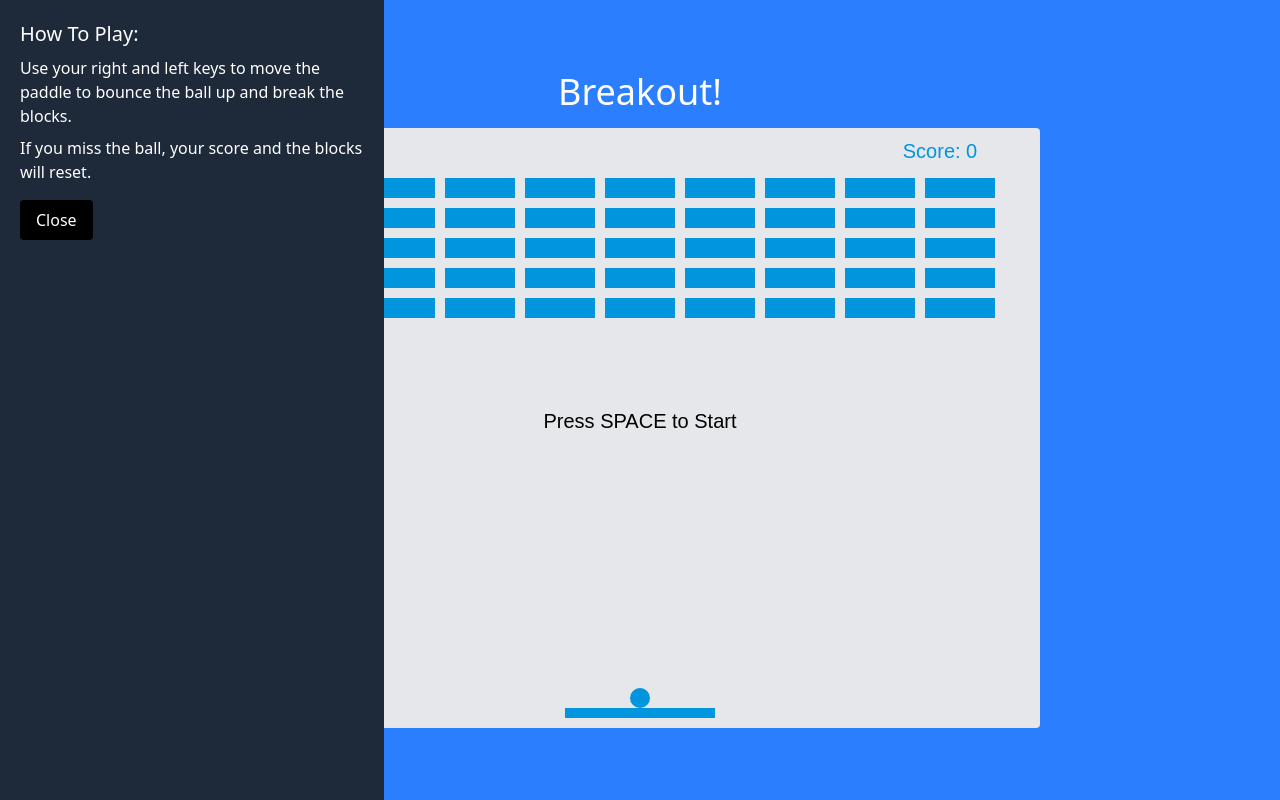
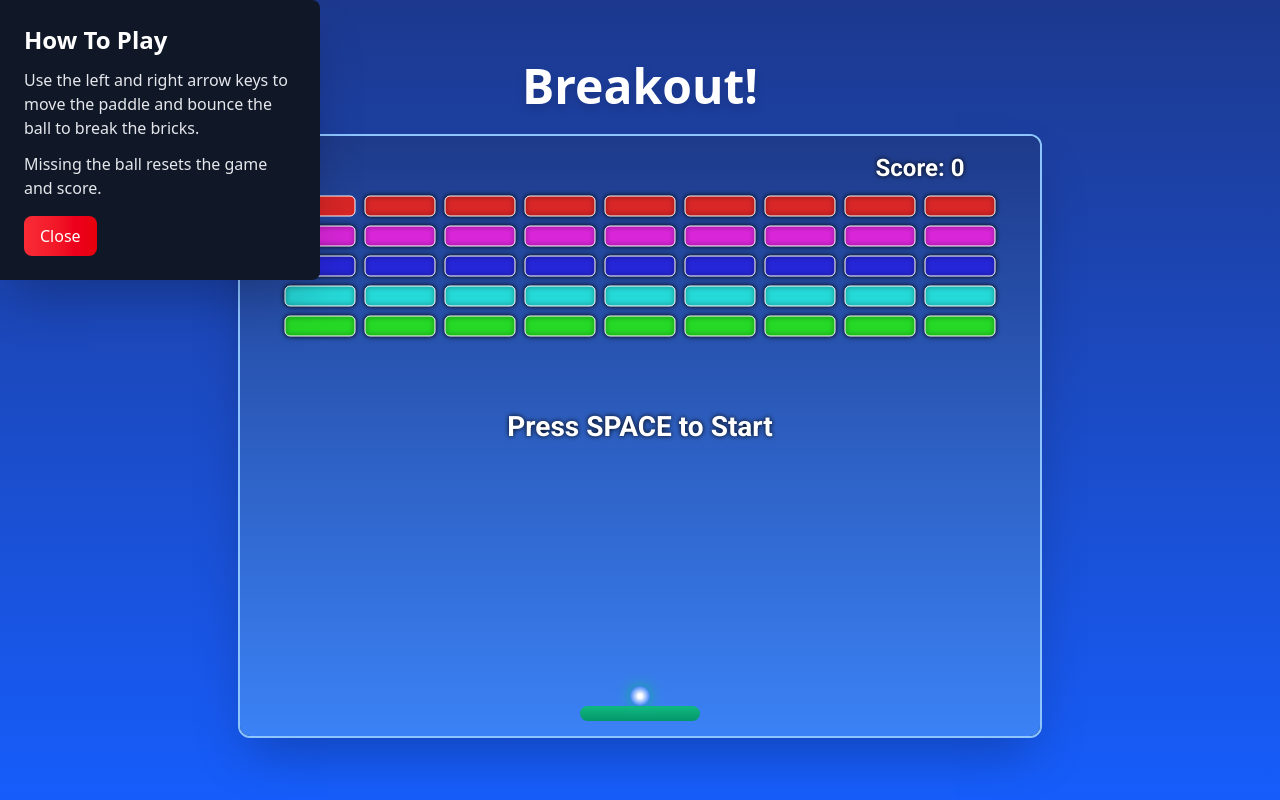
Before and after one commit to Ahasn-9/Brick-Breaker, a React (Vite) app in the folder Brick-Breaker-Game/: page / in a window 1280 px wide. Both pictures are taken after a click on the button "Show Rules". Built offline with nearby package versions, Linux system fonts and the light colour scheme.

Commit message:
updated game visuals and styles

```diff
--- a/Brick-Breaker-Game/src/components/BreakoutGame.jsx
+++ b/Brick-Breaker-Game/src/components/BreakoutGame.jsx
@@ -14,12 +14,13 @@ const BreakoutGame = () => {
       dx: 4,
       dy: -4,
       visible: true,
+      trail: [], // For ball trail effect
     },
     paddle: {
       x: 0,
       y: 0,
-      w: 150,
-      h: 10,
+      w: 120, // Slightly smaller for better aesthetics
+      h: 15,
       speed: 8,
       dx: 0,
       visible: true,
@@ -36,16 +37,16 @@ const BreakoutGame = () => {
     state.ball.visible = true;
     state.ball.dx = 4;
     state.ball.dy = -4;
+    state.ball.trail = [];
 
-    // Only reset paddle position if the game is not already started
     if (!gameStarted) {
       state.paddle.x = canvas.width / 2 - state.paddle.w / 2;
-      state.paddle.y = canvas.height - 20;
+      state.paddle.y = canvas.height - 30; // Adjusted for better spacing
     }
     state.paddle.dx = 0;
     state.paddle.visible = true;
 
-    // Reset bricks
+    // Reset bricks with color variation
     const brickRowCount = 9;
     const brickColumnCount = 5;
     const brickInfo = {
@@ -53,7 +54,7 @@ const BreakoutGame = () => {
       h: 20,
       padding: 10,
       offsetX: 45,
-      offsetY: 50,
+      offsetY: 60,
       visible: true,
     };
 
@@ -63,10 +64,12 @@ const BreakoutGame = () => {
       for (let j = 0; j < brickColumnCount; j++) {
         const x = i * (brickInfo.w + brickInfo.padding) + brickInfo.offsetX;
         const y = j * (brickInfo.h + brickInfo.padding) + brickInfo.offsetY;
-        state.bricks[i][j] = { x, y, ...brickInfo };
+        // Assign color based on row for gradient effect
+        const hue = 360 - (j * 60); // Vary hue from red to purple
+        state.bricks[i][j] = { x, y, ...brickInfo, color: `hsl(${hue}, 70%, 50%)` };
       }
     }
-  }, [gameStarted]); // Add gameStarted as a dependency
+  }, [gameStarted]);
 
   useEffect(() => {
     const canvas = canvasRef.current;
@@ -75,37 +78,84 @@ const BreakoutGame = () => {
 
     resetGame();
 
+    const drawBackground = () => {
+      const gradient = ctx.createLinearGradient(0, 0, 0, canvas.height);
+      gradient.addColorStop(0, '#1e3a8a'); // Dark blue
+      gradient.addColorStop(1, '#3b82f6'); // Light blue
+      ctx.fillStyle = gradient;
+      ctx.fillRect(0, 0, canvas.width, canvas.height);
+    };
+
     const drawBall = () => {
+      // Draw trail
+      state.ball.trail.forEach((pos, index) => {
+        const alpha = 0.3 * (1 - index / state.ball.trail.length);
+        ctx.beginPath();
+        ctx.arc(pos.x, pos.y, state.ball.size * (0.8 + 0.2 * (1 - index / state.ball.trail.length)), 0, Math.PI * 2);
+        ctx.fillStyle = `rgba(255, 255, 255, ${alpha})`;
+        ctx.fill();
+        ctx.closePath();
+      });
+
+      // Draw ball
+      const gradient = ctx.createRadialGradient(state.ball.x, state.ball.y, 2, state.ball.x, state.ball.y, state.ball.size);
+      gradient.addColorStop(0, '#ffffff');
+      gradient.addColorStop(1, '#3b82f6');
       ctx.beginPath();
       ctx.arc(state.ball.x, state.ball.y, state.ball.size, 0, Math.PI * 2);
-      ctx.fillStyle = state.ball.visible ? '#0095dd' : 'transparent';
+      ctx.fillStyle = state.ball.visible ? gradient : 'transparent';
       ctx.fill();
+      ctx.shadowColor = '#3b82f6';
+      ctx.shadowBlur = 10;
       ctx.closePath();
+
+      // Update trail
+      if (gameStarted) {
+        state.ball.trail.unshift({ x: state.ball.x, y: state.ball.y });
+        if (state.ball.trail.length > 5) state.ball.trail.pop();
+      }
     };
 
     const drawPaddle = () => {
       ctx.beginPath();
-      ctx.rect(state.paddle.x, state.paddle.y, state.paddle.w, state.paddle.h);
-      ctx.fillStyle = state.paddle.visible ? '#0095dd' : 'transparent';
+      ctx.roundRect(state.paddle.x, state.paddle.y, state.paddle.w, state.paddle.h, 10);
+      const gradient = ctx.createLinearGradient(state.paddle.x, state.paddle.y, state.paddle.x, state.paddle.y + state.paddle.h);
+      gradient.addColorStop(0, '#10b981');
+      gradient.addColorStop(1, '#059669');
+      ctx.fillStyle = state.paddle.visible ? gradient : 'transparent';
       ctx.fill();
+      ctx.shadowColor = '#10b981';
+      ctx.shadowBlur = 15;
       ctx.closePath();
     };
 
     const drawScore = () => {
-      ctx.font = '20px Arial';
-      ctx.fillText(`Score: ${state.score}`, canvas.width - 100, 30);
+      ctx.font = 'bold 24px "Roboto", sans-serif';
+      ctx.fillStyle = '#ffffff';
+      ctx.shadowColor = '#000000';
+      ctx.shadowBlur = 5;
+      ctx.fillText(`Score: ${state.score}`, canvas.width - 120, 40);
+      ctx.shadowBlur = 0;
     };
 
     const drawBricks = () => {
       state.bricks.forEach((column) => {
         column.forEach((brick) => {
-          ctx.beginPath();
-          ctx.rect(brick.x, brick.y, brick.w, brick.h);
-          ctx.fillStyle = brick.visible ? '#0095dd' : 'transparent';
-          ctx.fill();
-          ctx.closePath();
+          if (brick.visible) {
+            ctx.beginPath();
+            ctx.roundRect(brick.x, brick.y, brick.w, brick.h, 5);
+            ctx.fillStyle = brick.color;
+            ctx.fill();
+            ctx.strokeStyle = '#ffffff';
+            ctx.lineWidth = 1;
+            ctx.stroke();
+            ctx.shadowColor = '#000000';
+            ctx.shadowBlur = 5;
+            ctx.closePath();
+          }
         });
       });
+      ctx.shadowBlur = 0;
     };
 
     const movePaddle = () => {
@@ -183,16 +233,20 @@ const BreakoutGame = () => {
 
     const draw = () => {
       ctx.clearRect(0, 0, canvas.width, canvas.height);
+      drawBackground();
+      drawBricks();
+      drawPaddle();
       drawBall();
-      drawPaddle();
       drawScore();
-      drawBricks();
 
       if (!gameStarted) {
-        ctx.font = '20px Arial';
-        ctx.fillStyle = '#000';
+        ctx.font = 'bold 28px "Roboto", sans-serif';
+        ctx.fillStyle = '#ffffff';
+        ctx.shadowColor = '#000000';
+        ctx.shadowBlur = 5;
         ctx.textAlign = 'center';
         ctx.fillText('Press SPACE to Start', canvas.width / 2, canvas.height / 2);
+        ctx.shadowBlur = 0;
       }
     };
 
@@ -241,30 +295,35 @@ const BreakoutGame = () => {
   }, [gameStarted, resetGame]);
 
   return (
-    <div className="flex flex-col items-center justify-center min-h-screen bg-blue-500 relative">
-      <h1 className="text-white text-4xl mb-4">Breakout!</h1>
+    <div className="flex flex-col items-center justify-center min-h-screen bg-gradient-to-b from-blue-900 to-blue-600 relative">
+      <h1 className="text-5xl font-bold text-white mb-6 drop-shadow-lg">Breakout!</h1>
       <button
         onClick={() => setShowRules(true)}
-        className="btn absolute top-8 left-8 bg-black text-white px-4 py-2 rounded hover:bg-gray-800"
+        className="absolute top-4 left-4 bg-gradient-to-r from-purple-500 to-indigo-500 text-white px-6 py-3 rounded-lg shadow-lg hover:from-purple-600 hover:to-indigo-600 transition-all duration-300"
       >
         Show Rules
       </button>
       {showRules && (
-        <div className="absolute top-0 left-0 bg-gray-800 text-white h-full w-96 p-5 transform transition-transform duration-1000 ease-in-out z-10">
-          <h2 className="text-xl mb-2">How To Play:</h2>
-          <p className="mb-2">
-            Use your right and left keys to move the paddle to bounce the ball up and break the blocks.
+        <div className="absolute top-0 left-0 bg-gray-900 text-white w-80 p-6 rounded-r-lg shadow-2xl transform transition-transform duration-500 ease-in-out translate-x-0 z-20">
+          <h2 className="text-2xl font-bold mb-3">How To Play</h2>
+          <p className="mb-3 text-gray-200">
+            Use the left and right arrow keys to move the paddle and bounce the ball to break the bricks.
           </p>
-          <p className="mb-4">If you miss the ball, your score and the blocks will reset.</p>
+          <p className="mb-4 text-gray-200">Missing the ball resets the game and score.</p>
           <button
             onClick={() => setShowRules(false)}
-            className="btn bg-black text-white px-4 py-2 rounded hover:bg-gray-800"
+            className="bg-gradient-to-r from-red-500 to-red-600 text-white px-4 py-2 rounded-lg hover:from-red-600 hover:to-red-700 transition-all duration-300"
           >
             Close
           </button>
         </div>
       )}
-      <canvas ref={canvasRef} width="800" height="600" className="bg-gray-200 rounded"></canvas>
+      <canvas
+        ref={canvasRef}
+        width="800"
+        height="600"
+        className="rounded-xl shadow-2xl border-2 border-blue-300 bg-gray-800"
+      ></canvas>
     </div>
   );
 };
```
